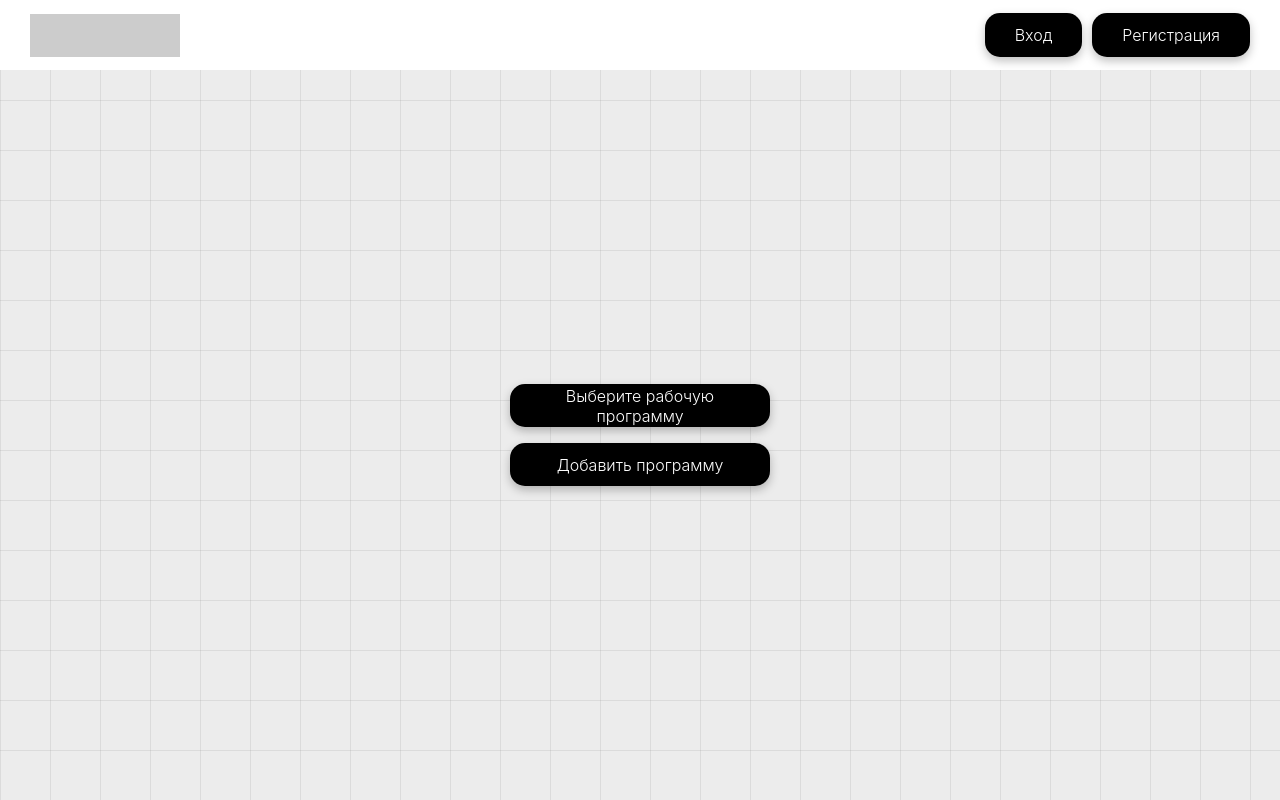
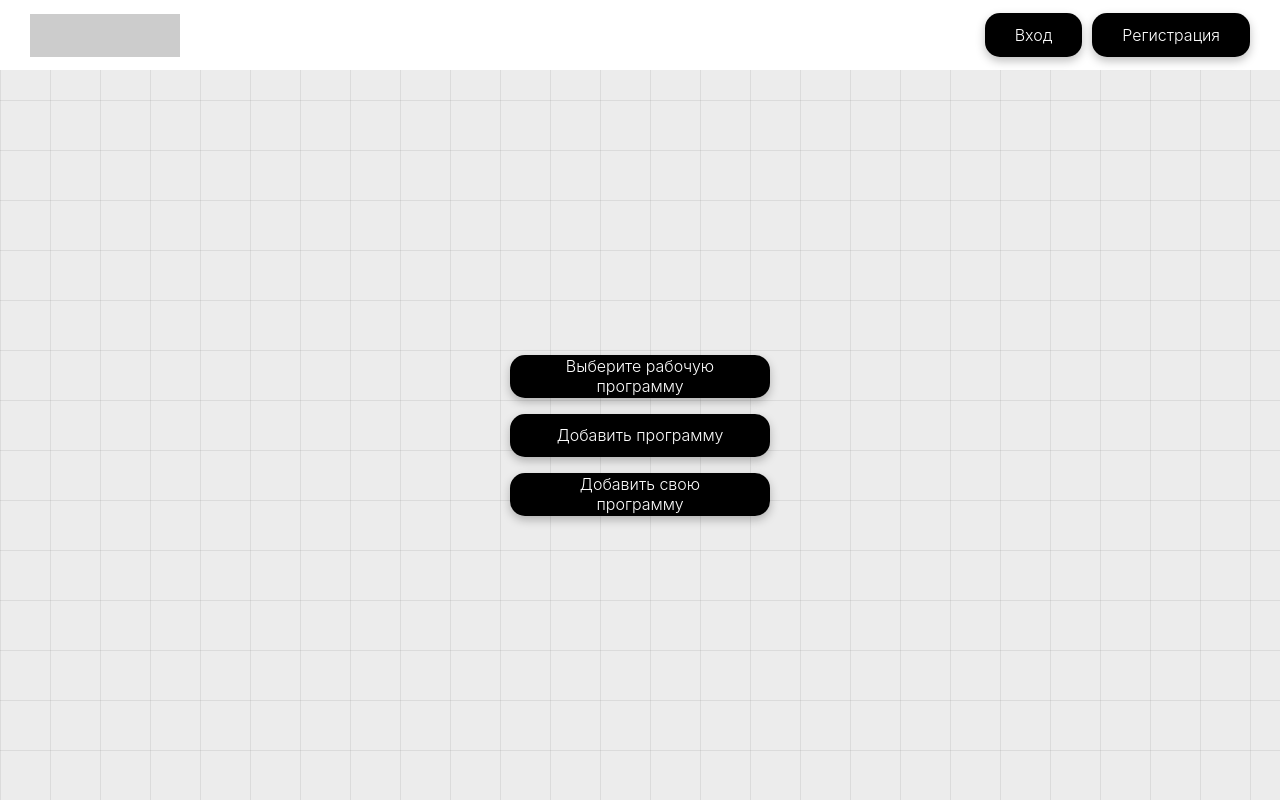
Before and after one commit to moevm/mse1h2026-eduprogram, a React (Create React App) app in the folder frontend/: page /main in a window 1280 px wide. Built offline with nearby package versions, Linux system fonts and the light colour scheme; no server answers; what cytoscape-dagre would draw is missing.

Commit message:
button add

```diff
--- a/frontend/src/pages/MainPage/MainPage.jsx
+++ b/frontend/src/pages/MainPage/MainPage.jsx
@@ -55,32 +55,35 @@ const MainPage = () => {
     navigate('/work_program');
   };
 
+  const handleManualAdd = () => {
+    navigate('/upload_programs');
+  };
+
   return (
     <>
       <Navbar/>
       <main className="main-page-center">
         <Button
-          className="custom-button-margin"
-          type="button"
-          color="#000000"
           onClick={fetchPrograms}
           width="260px"
           height="43px"
-          absolute={false}
           disabled={loading}
         >
           {loading ? 'Загрузка...' : 'Выберите рабочую программу'}
         </Button>
         <Button
-          className="custom-button-margin"
-          type="button"
-          color="#000000"
           onClick={handleAddProgram}
           width="260px"
           height="43px"
-          absolute={false}
         >
           Добавить программу
+        </Button>
+        <Button
+            onClick={handleManualAdd}
+            width="260px"
+            height="43px"
+        >
+          Добавить свою программу
         </Button>
       </main>
 
```
